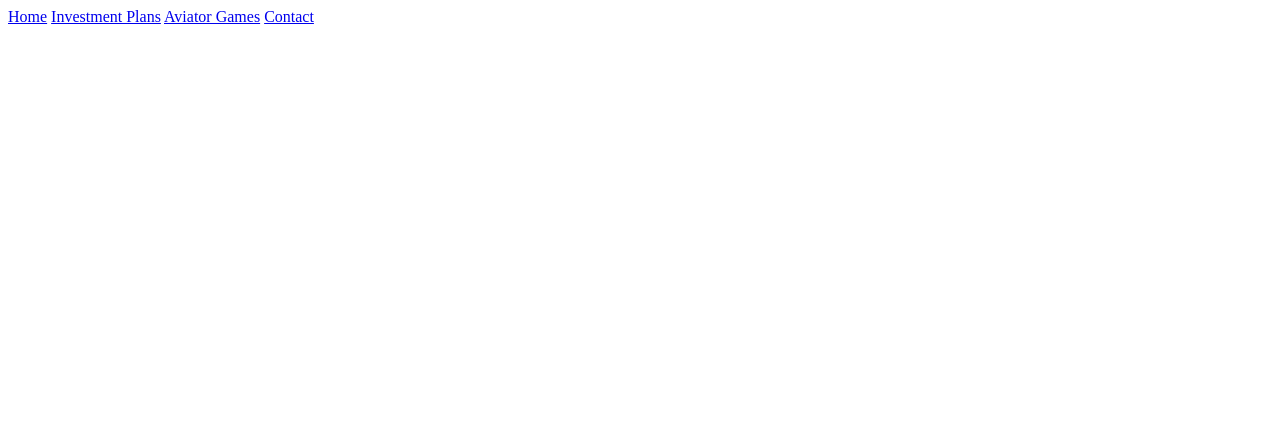
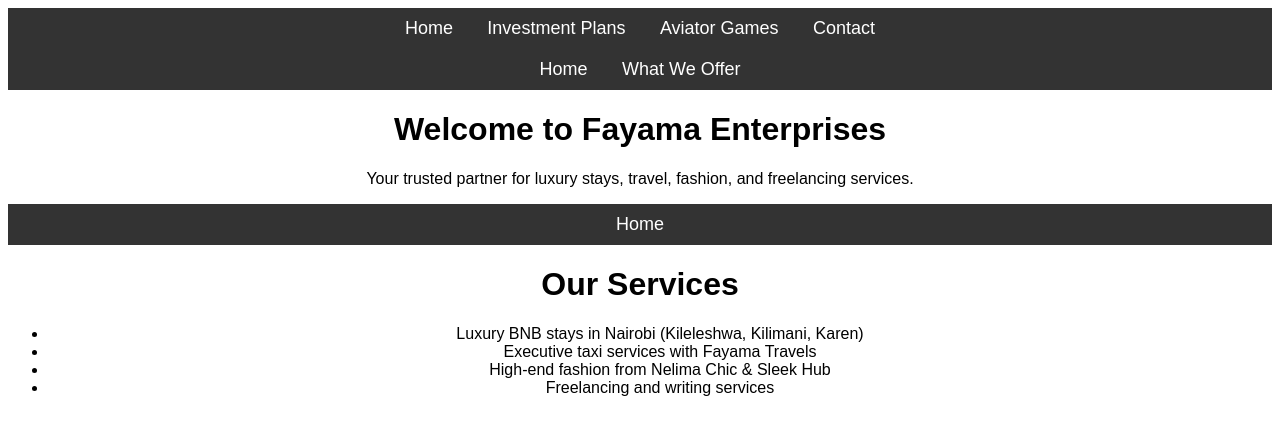
Before and after one commit to abigaelamah/infinity-wealth-builders., a plain HTML site: page index.html in a window 1280 px wide. Drawn offline with Linux system fonts and the light colour scheme.

Commit message:
Update index.html

```diff
--- a/index.html
+++ b/index.html
@@ -4,3 +4,53 @@
     <a href="aviator-games.html">Aviator Games</a>
     <a href="contact.html">Contact</a>
 </nav>
+<!DOCTYPE html>
+<html lang="en">
+<head>
+    <meta charset="UTF-8">
+    <meta name="viewport" content="width=device-width, initial-scale=1.0">
+    <title>Fayama Enterprises</title>
+    <style>
+        body { font-family: Arial, sans-serif; text-align: center; }
+        nav { background: #333; padding: 10px; }
+        nav a { color: white; text-decoration: none; margin: 0 15px; font-size: 18px; }
+        nav a:hover { text-decoration: underline; }
+    </style>
+</head>
+<body>
+    <nav>
+        <a href="index.html">Home</a>
+        <a href="home.html" target="_blank">What We Offer</a>
+    </nav>
+    <h1>Welcome to Fayama Enterprises</h1>
+    <p>Your trusted partner for luxury stays, travel, fashion, and freelancing services.</p>
+</body>
+</html>
+
+<!-- home.html -->
+<!DOCTYPE html>
+<html lang="en">
+<head>
+    <meta charset="UTF-8">
+    <meta name="viewport" content="width=device-width, initial-scale=1.0">
+    <title>What We Offer - Fayama Enterprises</title>
+    <style>
+        body { font-family: Arial, sans-serif; text-align: center; }
+        nav { background: #333; padding: 10px; }
+        nav a { color: white; text-decoration: none; margin: 0 15px; font-size: 18px; }
+        nav a:hover { text-decoration: underline; }
+    </style>
+</head>
+<body>
+    <nav>
+        <a href="index.html">Home</a>
+    </nav>
+    <h1>Our Services</h1>
+    <ul>
+        <li>Luxury BNB stays in Nairobi (Kileleshwa, Kilimani, Karen)</li>
+        <li>Executive taxi services with Fayama Travels</li>
+        <li>High-end fashion from Nelima Chic & Sleek Hub</li>
+        <li>Freelancing and writing services</li>
+    </ul>
+</body>
+</html>
```
